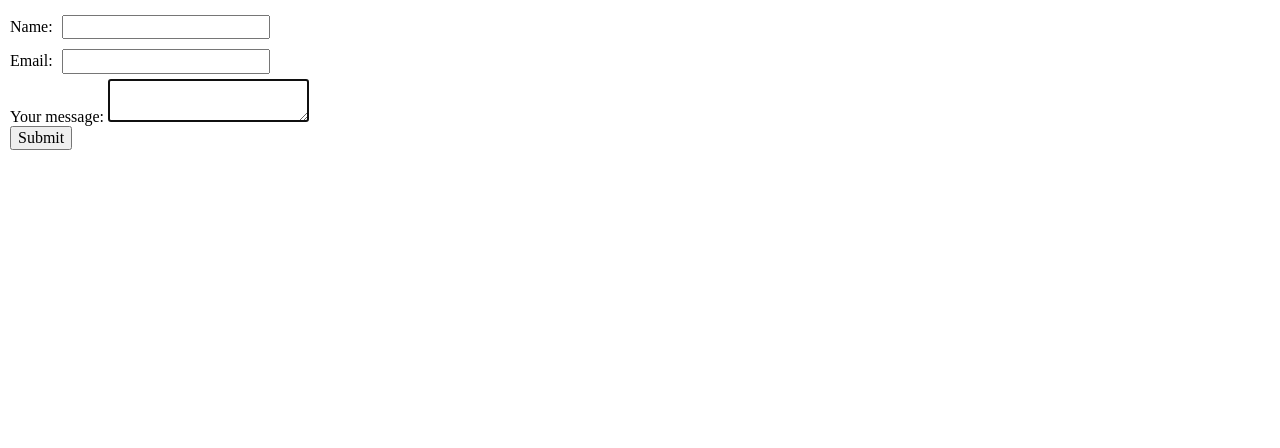
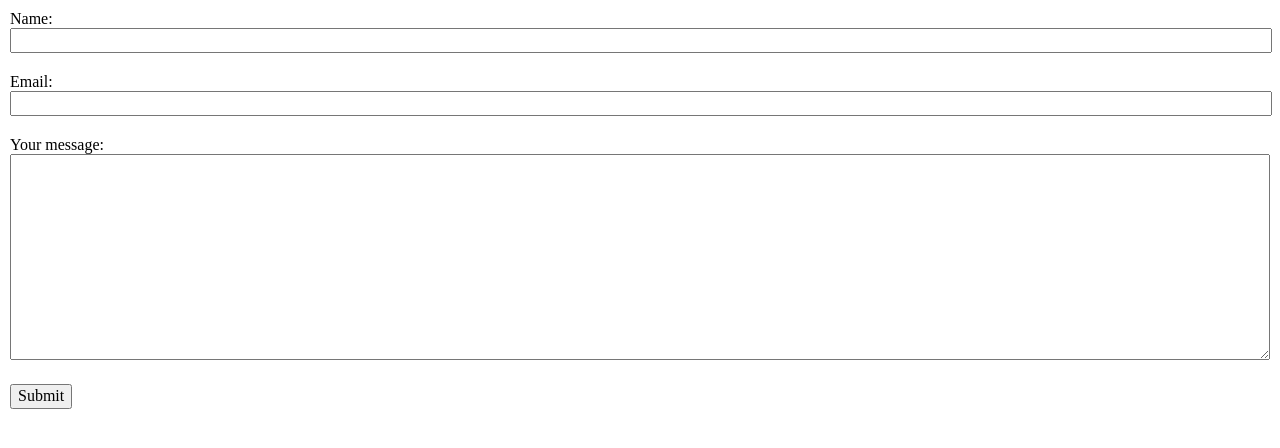
Before and after one commit to SSGBC/HTML-FORMS, a plain HTML site: page index.html in a window 1280 px wide. Drawn offline with nearby package versions, Linux system fonts and the light colour scheme.

Commit message:
html forms assessment update

```diff
--- a/index.html
+++ b/index.html
@@ -12,29 +12,14 @@
     <link href="style.css" rel="stylesheet" type="text/css" />
   </head>
   <body>
-    <main>
-      <form>
-        <div>
-          <label for="name">Name:</label>
-          <input id="name" type="text" name="name" />
-        </div>
+    <form method="post">
+      <label for="user-name">Name:</label>
+      <input id="user-name" type="text" name="name">
+      <label for="user-email">Email:</label>
+      <input id="user-email" type="text" name="email">
+      <label for="user-message">Your message:</label>
+      <textarea id="user-message" name="message"></textarea>
 
-        <div>
-          <label for="email">Email:</label>
-          <input type="text" id="email" name="email">
-        </div>
-
-        <div>
-          <label for="form-message">Your message:</label>
-          <textarea
-              id="form-message"
-              name="message"
-              autofocus="on"
-              required
-              maxlength="200"
-            ></textarea>
-        </div>
-        <button type="submit">Submit</button>
-      </form>
-    </main>
+      <button type="submit">Submit</button>
+    </form>
   </body>
--- a/style.css
+++ b/style.css
@@ -1,7 +1,17 @@
 body {
-    padding: 10px;
+    display:block;
+    margin: 10px;
   }
 
-  input {
-    margin: 5px;
+form {
+  padding-right: 6px;
   }
+
+form input, form textarea {
+  width: 100%;
+  margin-bottom: 20px;
+}
+
+form textarea {
+  height: 200px;
+}
```
